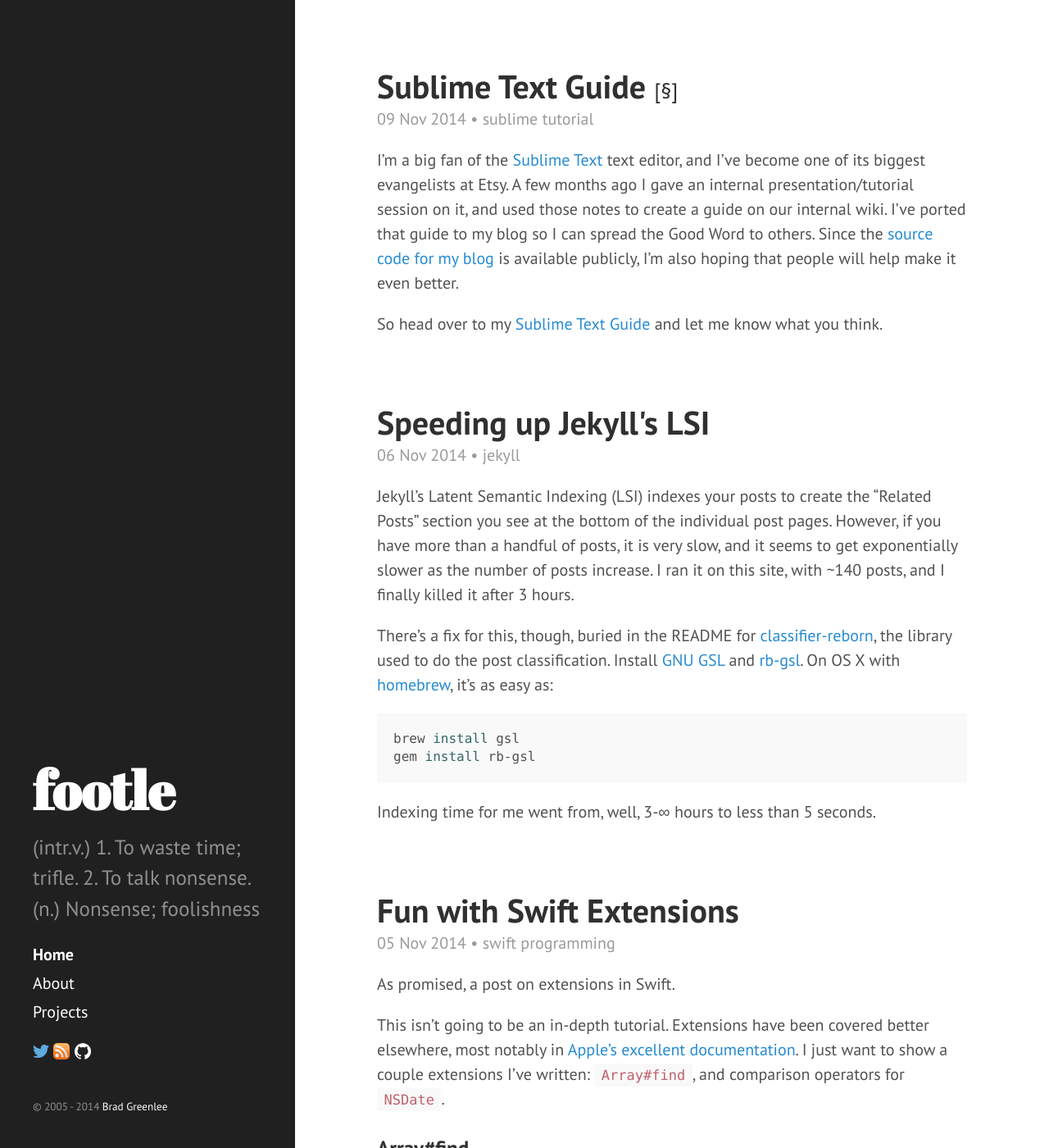
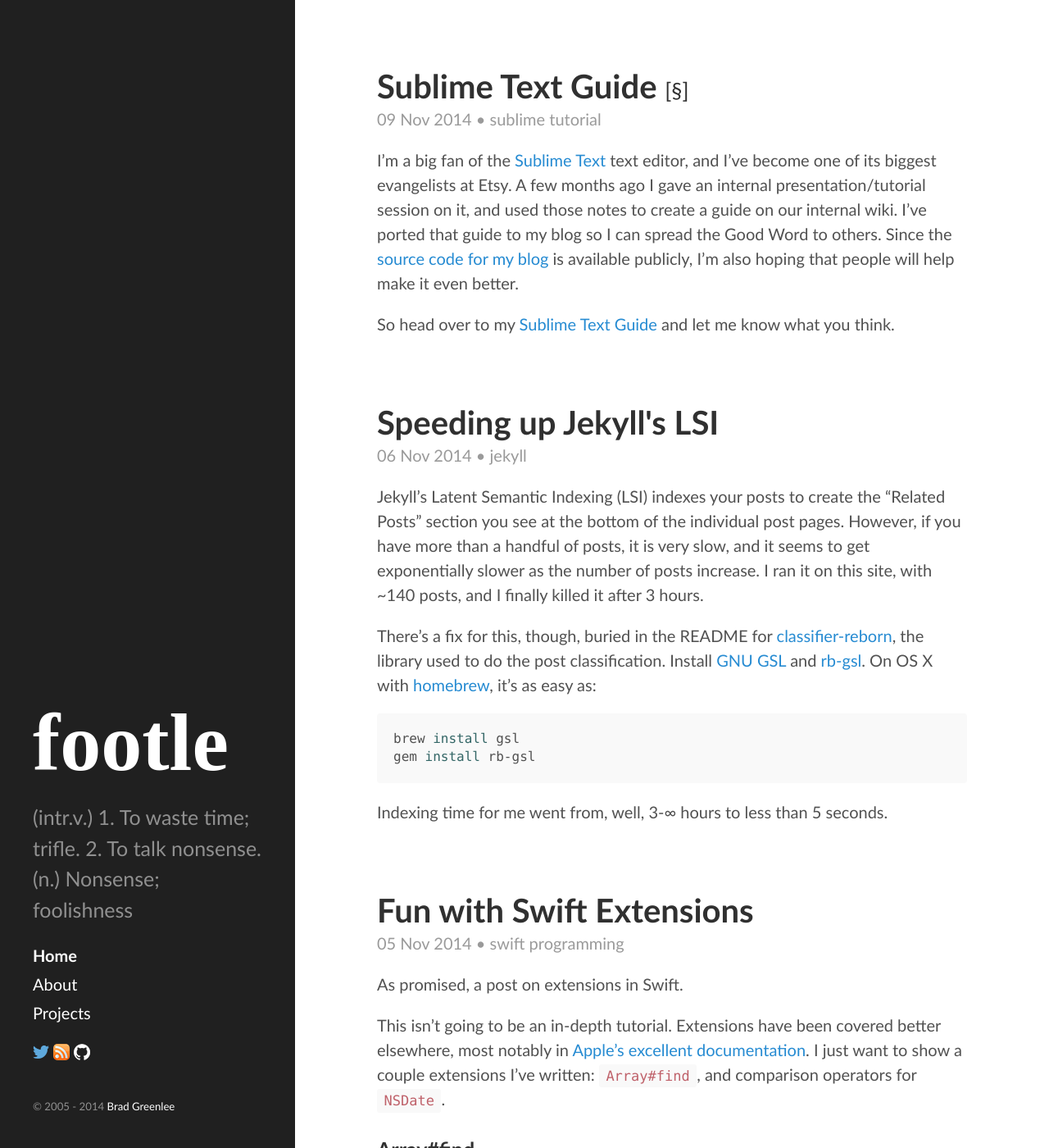
Before and after one commit to bgreenlee/bgreenlee.github.io, a Jekyll site: the page built from index.html, in a window 1280 px wide and 1400 px high. Shown: the whole window at 82% size. Built offline with Jekyll 4.4.1, drawn with Linux system fonts in a browser that asks for light colours; some web fonts are replaced; Markdown is read by kramdown in place of the engine named in the settings; the list of posts is cut into pages by our own code.

Commit message:
Font changes

```diff
--- a/_includes/head.html
+++ b/_includes/head.html
@@ -19,7 +19,7 @@
   <link rel="stylesheet" href="{{ site.baseurl }}public/css/syntax.css">
   <link rel="stylesheet" href="{{ site.baseurl }}public/css/hyde.css">
   <link rel="stylesheet" href="{{ site.baseurl }}public/css/style.css">
-  <link rel="stylesheet" href="http://fonts.googleapis.com/css?family=PT+Sans:400,400italic,700|Abril+Fatface">
+  <link rel="stylesheet" type="text/css" href="http://fonts.googleapis.com/css?family=Nixie+One">
 
   <!-- Icons -->
   <link rel="apple-touch-icon-precomposed" sizes="144x144" href="{{ site.baseurl }}public/apple-touch-icon-144-precomposed.png">
--- a/public/css/style.css
+++ b/public/css/style.css
@@ -1,3 +1,12 @@
+/* overrides */
+html {
+  font-family: "Optima", "Candara", "PT Sans", Helvetica, Arial, sans-serif;
+}
+.sidebar-about h1 {
+    font-family: "Nixie One", serif;
+    font-size: 5rem;
+}
+
 .external-links { margin-top: 1rem;}
 .external-links img { display: inline;}
 p.footer { margin-top: 1rem; font-size: 66%;}
```
